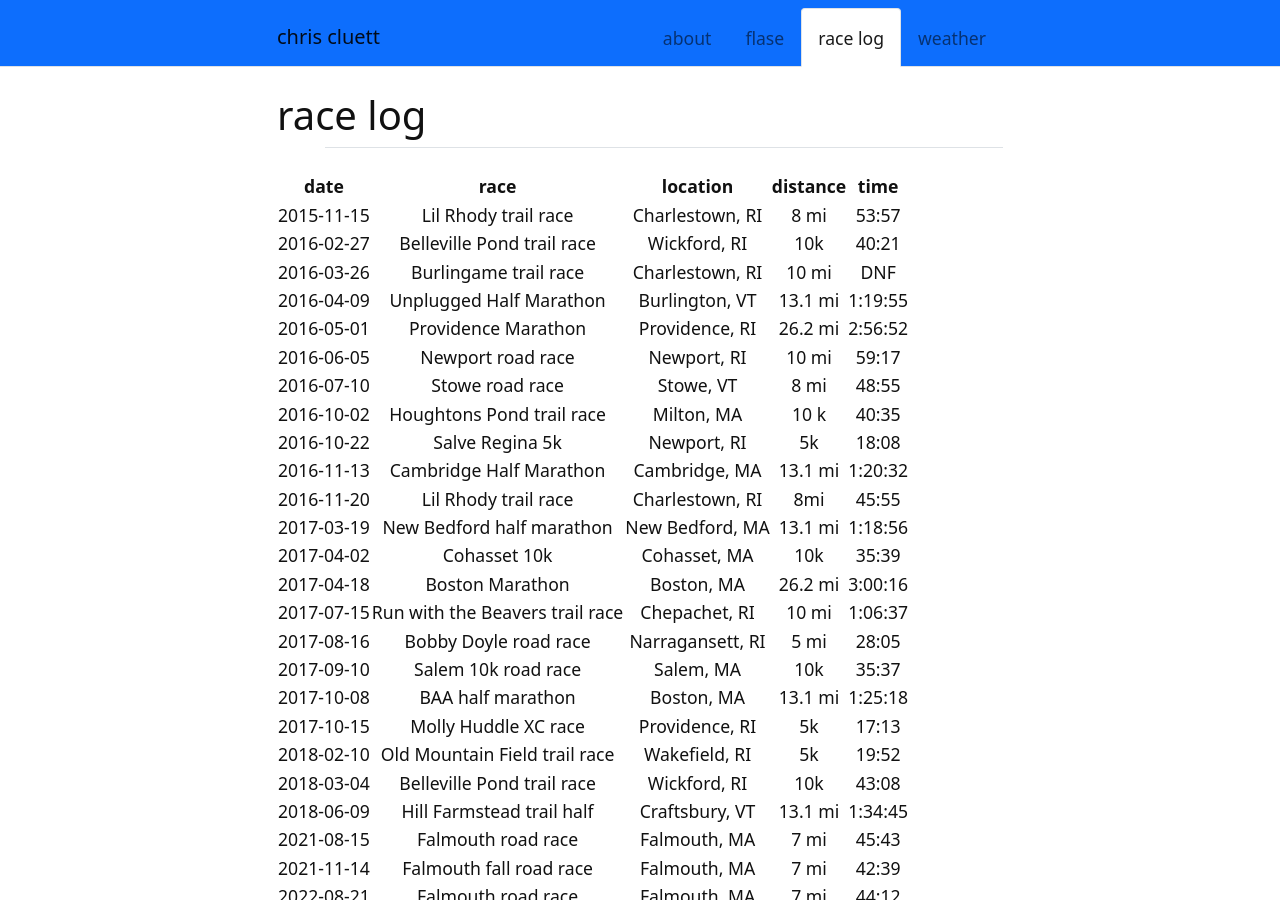
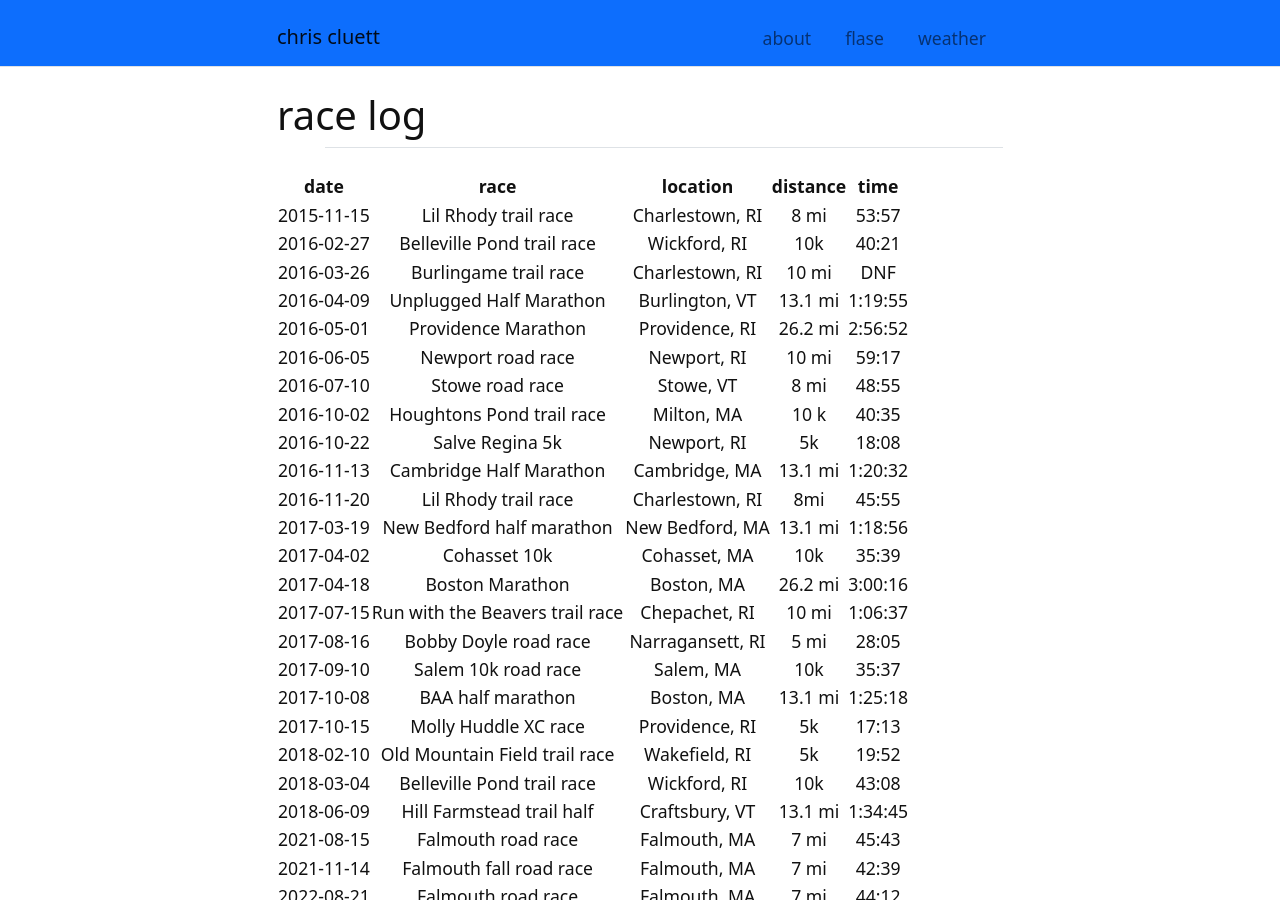
Before and after one commit to ccluett/website, a Jekyll site: the page built from content/4-racelog.md, in a window 1280 px wide and 900 px high. Built offline with Jekyll 4.4.1, drawn with Linux system fonts in a browser that asks for light colours.

Commit message:
Update 4-racelog.md

```diff
--- a/content/4-racelog.md
+++ b/content/4-racelog.md
@@ -1,6 +1,6 @@
 ---
 title: race log
-nav: race log
+nav: false
 ---
 
 |    date    	|               race              	|     location     	| distance 	|   time  	|
```
